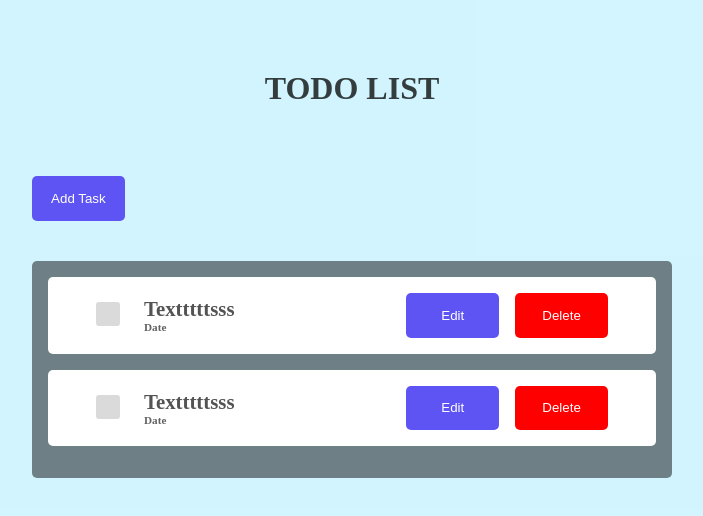
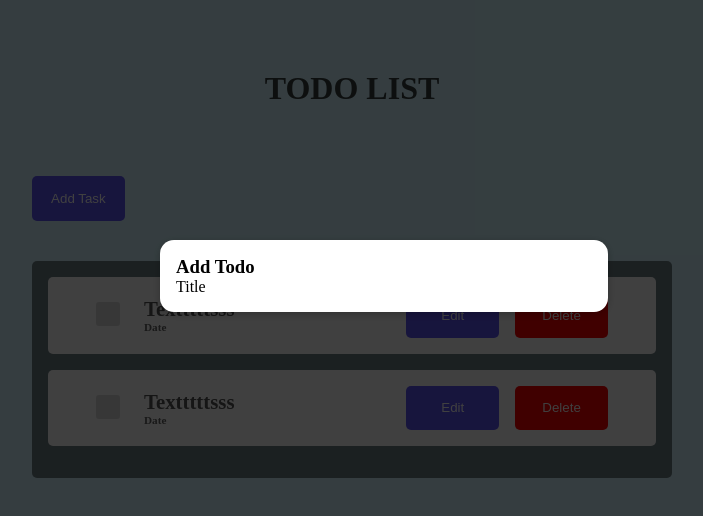
Before and after one commit to Fedozie/uno-proj, a React (Create React App) app: page / in a window 1280 px wide. Shown: the top 516 px of the page, without its empty margins (288-991 px from the left). Built offline with nearby package versions, Linux system fonts and the light colour scheme.

Commit message:
Added the Add Todo Modal

```diff
--- a/src/components/UI/modal.js
+++ b/src/components/UI/modal.js
@@ -0,0 +1,28 @@
+
+import styles from './modal.module.scss';
+
+
+const Backdrop = ({onClose}) => {
+    return(
+        <div className={styles.backdrop} onClick = {onClose}></div>
+    )
+}
+
+const ModalOverlay = ({children}) => {
+    return(
+        <div className={styles.modal}>
+            <div className={styles.content}>{children}</div>
+        </div>
+    )
+}
+
+const Modal = ({children, onClose}) => {
+    return (
+        <div className = {styles.container}>
+            <Backdrop onClose={onClose}/>
+            <ModalOverlay>{children}</ModalOverlay>
+        </div>
+    );
+}
+
+export default Modal;
--- a/src/components/UI/modal.module.scss
+++ b/src/components/UI/modal.module.scss
@@ -0,0 +1,27 @@
+.container{
+    display: flex;
+    align-items: center;
+}
+
+.backdrop{
+    position: fixed;
+    top: 0;
+    left: 0;
+    width: 100%;
+    height: 100vh;
+    z-index: 20;
+    background-color: rgba(0, 0, 0, 0.75);
+}
+
+.modal{
+    position: fixed;
+    top: 30vh;
+    left: 35%;
+    width: 35%;
+    background-color: white;
+    padding: 1rem;
+    border-radius: 14px;
+    box-shadow: 0 2px 8px rgba(0, 0, 0, 0.25);
+    z-index: 30;
+
+}
--- a/src/components/main/main.js
+++ b/src/components/main/main.js
@@ -1,13 +1,24 @@
+
+import React, {useState} from 'react';
+
 import Button from '../UI/button';
 import TodoContainer from '../todos/todoContainer';
 
 import styles from './main.module.scss';
+import AddTodo from '../todos/addTodo';
 
 const Main = () => {
+    const [addTask, setAddTask] = useState(true);
+
+    const addTaskHandler = () => {
+        setAddTask(true)
+    }
+
     return (
         <section className={styles.main}>
+            {addTask && <AddTodo/>}
             <div>
-                <Button text = {"Add Task"}/>
+                <Button text = {"Add Task"} onClick = {addTaskHandler}/>
             </div>
             <TodoContainer/>
         </section>
--- /dev/null
+++ b/src/components/todos/addTodo.js
@@ -0,0 +1,16 @@
+
+import Modal from "../UI/modal";
+
+import styles from "./addTodo.module.scss";
+
+
+const AddTodo = () => {
+    return (
+        <Modal>
+            <h3>Add Todo</h3>
+            <p>Title</p>
+        </Modal>
+    );
+}
+
+export default AddTodo;
```
Also changed, not shown: src/components/todos/addTodo.module.scss (added).
